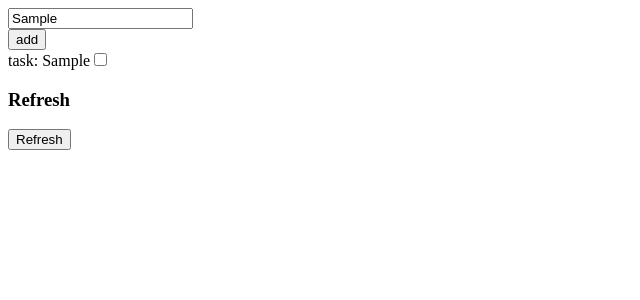
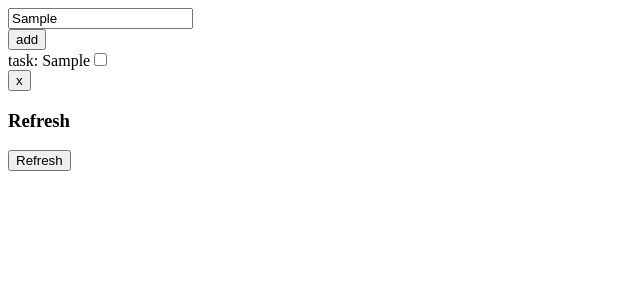
Before and after one commit to sorinoctavian/react-redux, a React (Create React App) app: page / in a window 1280 px wide. Both pictures are taken after typing "Sample" into the empty fields and a click on the button "add". Shown: the top 300 px of the page, without its empty margins (0-640 px from the left). Built offline with nearby package versions, Linux system fonts and the light colour scheme.

Commit message:
loadash and omit && delete todo

```diff
--- a/package.json
+++ b/package.json
@@ -5,6 +5,7 @@
   "dependencies": {
     "axios": "^0.19.0",
     "json-server": "^0.15.1",
+    "loadash": "^1.0.0",
     "react": "^16.12.0",
     "react-dom": "^16.12.0",
     "react-redux": "^7.1.3",
--- a/src/actions/actionTypes.js
+++ b/src/actions/actionTypes.js
@@ -2,3 +2,4 @@ export const ADD_TODO = 'ADD_TODO';
 export const TOGGLE_TODO = 'TOGGLE_TODO';
 export const FILTER_TODO = 'FILTER_TODO';
 export const FETCH_TODOS = 'FETCH_TODOS';
+export const DELETE_TODO = 'DELETE_TODO';
--- a/src/actions/index.js
+++ b/src/actions/index.js
@@ -1 +1 @@
-export { addTodo, filterTodo, toggleTodo, fetchTodos } from './todoActions';
+export { addTodo, filterTodo, toggleTodo, fetchTodos, deleteTodo } from './todoActions';
--- a/src/actions/todoActions.js
+++ b/src/actions/todoActions.js
@@ -1,4 +1,4 @@
-import { ADD_TODO, FILTER_TODO, TOGGLE_TODO, FETCH_TODOS } from "./actionTypes";
+import { ADD_TODO, FILTER_TODO, TOGGLE_TODO, FETCH_TODOS, DELETE_TODO } from "./actionTypes";
 import todosApi from '../apis/todos';
 
 let todoIndex = 0;
@@ -32,6 +32,15 @@ export const toggleTodo = id => {
     }
 }
 
+export const deleteTodo = id => {
+    return {
+        type: DELETE_TODO,
+        payload: {
+            id
+        }
+    }
+}
+
 // redux thunk allows to return function
 export const fetchTodos = () => async dispatch => {
     const todos = await todosApi.fetchAll();
--- a/src/components/ToDoList.jsx
+++ b/src/components/ToDoList.jsx
@@ -1,22 +1,28 @@
 import React from 'react';
-import {connect} from 'react-redux';
+import { connect } from 'react-redux';
 
 import ToDo from './ToDo';
+import {deleteTodo} from '../actions';
 
 class ToDoList extends React.Component {
     render() {
         return (
             <div>
-                {this.props.todos.allIds && this.props.todos.allIds.map((id, index) => {
-                    return <ToDo key={id} todo={this.props.todos.byIds[id]}/>
-                })}
+                {this.props.todos.allIds &&
+                    this.props.todos.allIds.map((id, index) => (
+                        <div key={id}>
+                            <ToDo todo={this.props.todos.byIds[id]} />
+                            <button onClick={() => this.props.deleteTodo(id)}>x</button>
+                        </div>
+                    ))
+                }
             </div>
         );
     }
 }
 
 const mapStateToProps = state => {
-    return {todos: state.todos};
+    return { todos: state.todos };
 }
 
-export default connect(mapStateToProps)(ToDoList);
+export default connect(mapStateToProps, { deleteTodo })(ToDoList);
--- a/src/reducers/todoReducers.js
+++ b/src/reducers/todoReducers.js
@@ -1,4 +1,6 @@
-import { ADD_TODO, TOGGLE_TODO, FETCH_TODOS } from '../actions/actionTypes';
+import { ADD_TODO, TOGGLE_TODO, FETCH_TODOS, DELETE_TODO } from '../actions/actionTypes';
+
+const _ = require('lodash');
 
 const initialState = {
     allIds: [],
@@ -55,7 +57,14 @@ export default (state = initialState, action) => {
         }
     }
 
+    if (action.type === DELETE_TODO) {
+        const newByIds = _.omit(state.byIds, `${action.payload.id}`);
+        const newAllIds = state.allIds.filter(p => p !== action.payload.id);
+        return {
+            allIds: newAllIds,
+            byIds: newByIds
+        }
+    }
+
     return state;
 }
-
-// https://github.com/zalmoxisus/redux-devtools-extension#installation
```
Also changed, not shown: 1 other file (tests, documents, lock files or other folders).
